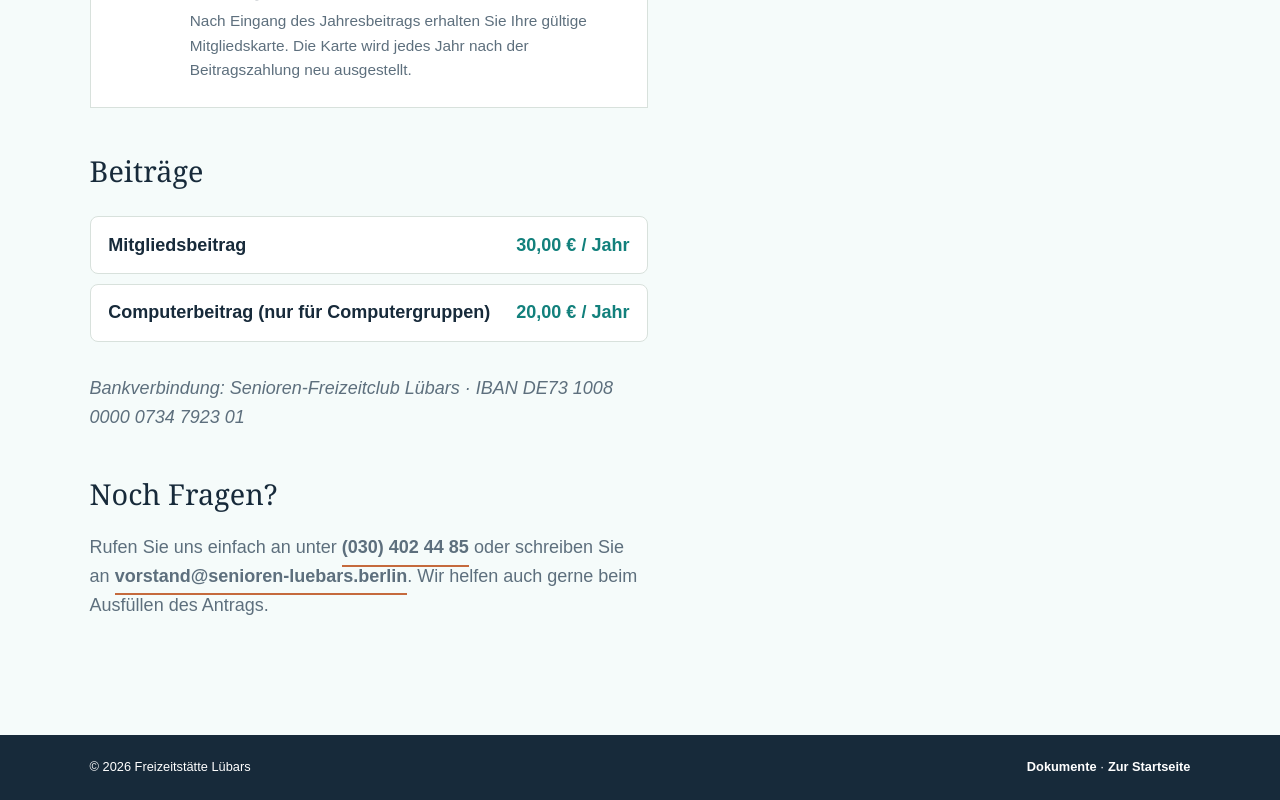
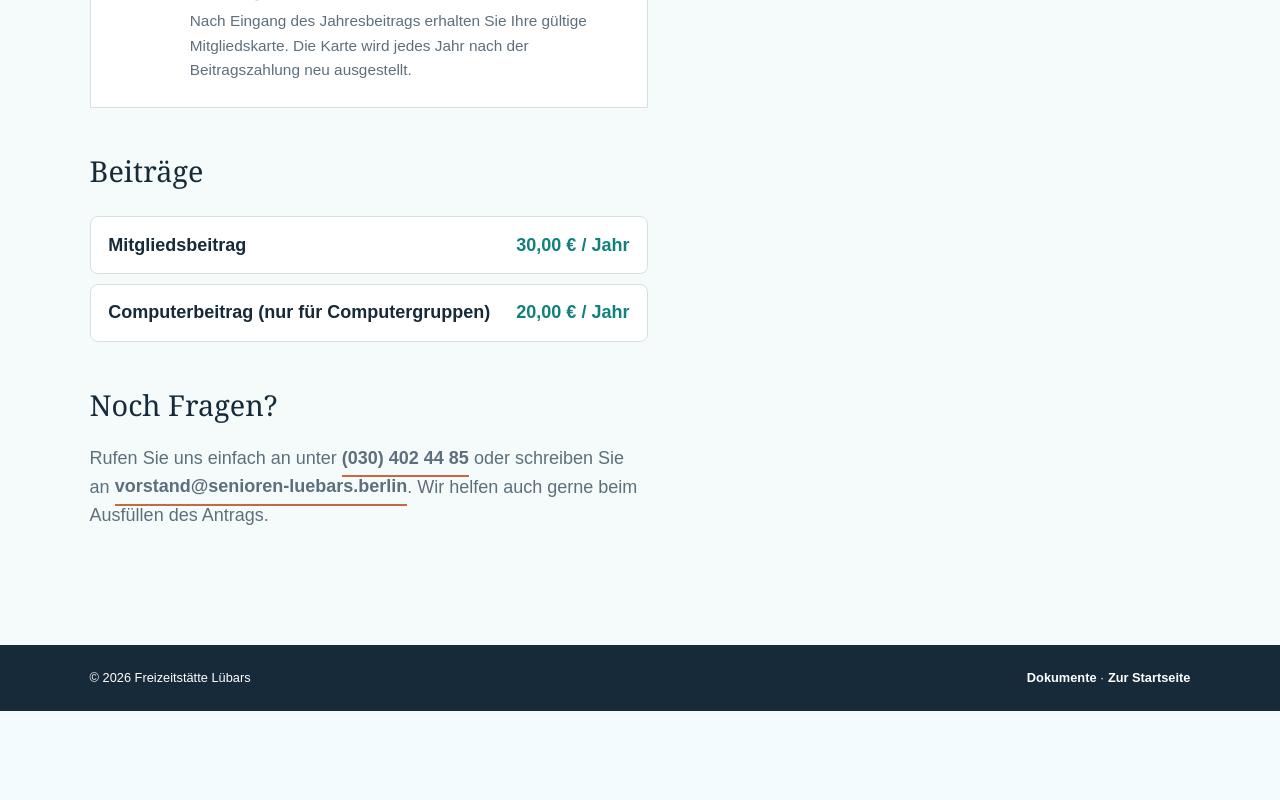
Before and after one commit to eb58/senioren-luebars.berlin, a Next.js app: page /mitglied-werden in a window 1280 px wide. Shown: the part 1339-2139 px from the top of the page. After the commit the page ends 2050 px from the top, so only its background shows below. Built offline with nearby package versions, Linux system fonts and the light colour scheme.

Commit message:
Bankverbindung aus öffentlichem Mitgliedsantrag entfernen

```diff
--- a/app/mitglied-werden/page.tsx
+++ b/app/mitglied-werden/page.tsx
@@ -62,8 +62,6 @@ const MembershipPage = () => (
               <div key={label}><dt>{label}</dt><dd>{amount}</dd></div>
             ))}
           </dl>
-          <p className="section-note">Bankverbindung: Senioren-Freizeitclub Lübars · IBAN DE73 1008 0000 0734 7923 01</p>
-
           <h3>Noch Fragen?</h3>
           <p>Rufen Sie uns einfach an unter <a className="text-link" href="tel:+49304024485">(030) 402 44 85</a> oder schreiben Sie an <a className="text-link" href="mailto:vorstand@senioren-luebars.berlin">vorstand@senioren-luebars.berlin</a>. Wir helfen auch gerne beim Ausfüllen des Antrags.</p>
         </div>
```
